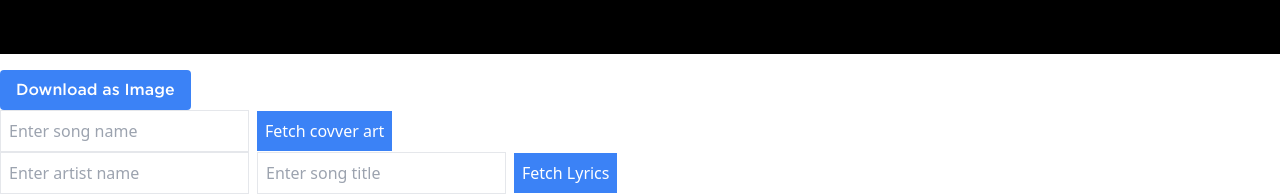
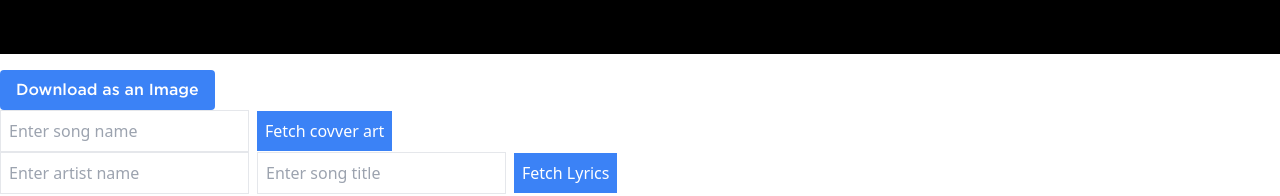
Before and after one commit to Saiyan619/melodymeme, a React (Vite) app: page / in a window 1280 px wide. Shown: the part 1077-1273 px from the top of the page. Built offline with nearby package versions, Linux system fonts and the light colour scheme.

Commit message:
adding ui

```diff
--- a/src/Canvas.jsx
+++ b/src/Canvas.jsx
@@ -50,7 +50,7 @@ function Canvas({ html, musicName, artistName }) {
 
                 </div>
                 <button onClick={downloadImage} className="mt-4 bg-blue-500 text-white px-4 py-2 rounded" >
-        Download as Image
+        Download as an Image
       </button>
             </div>
   );
```
